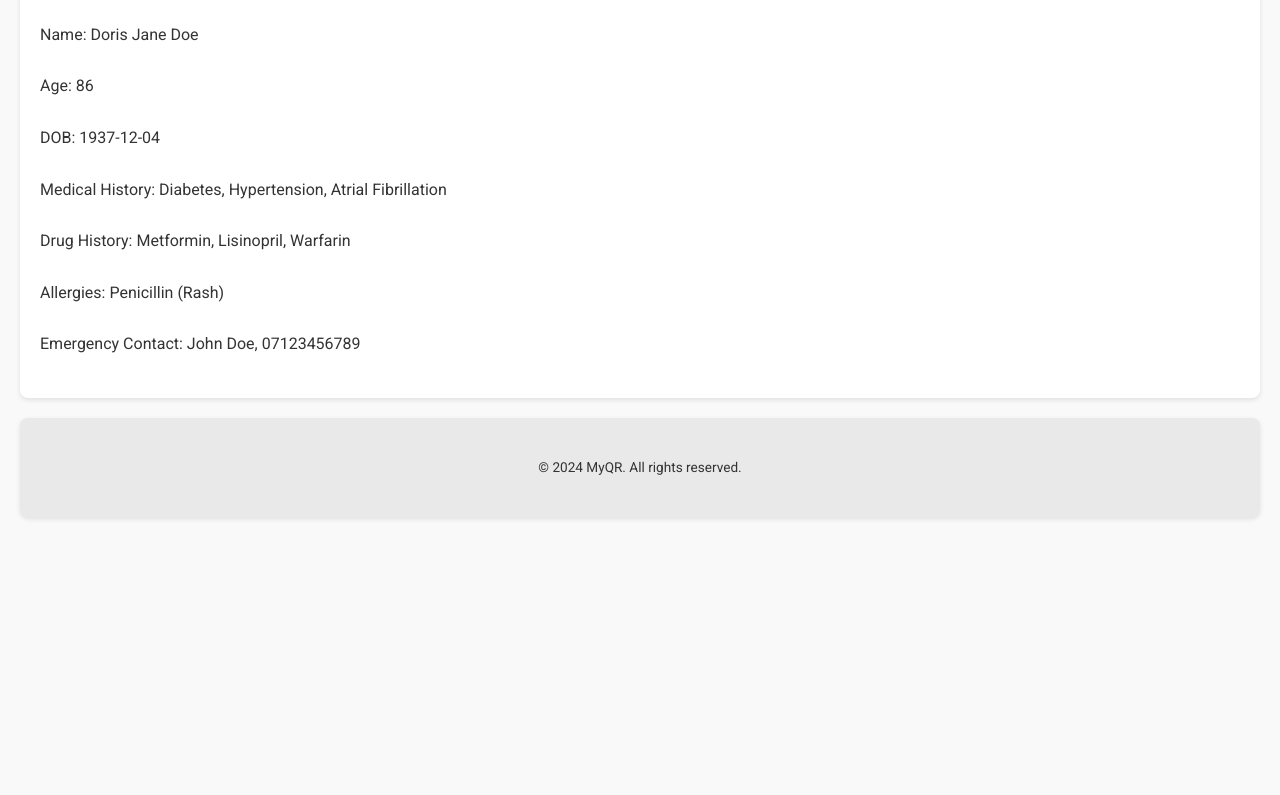
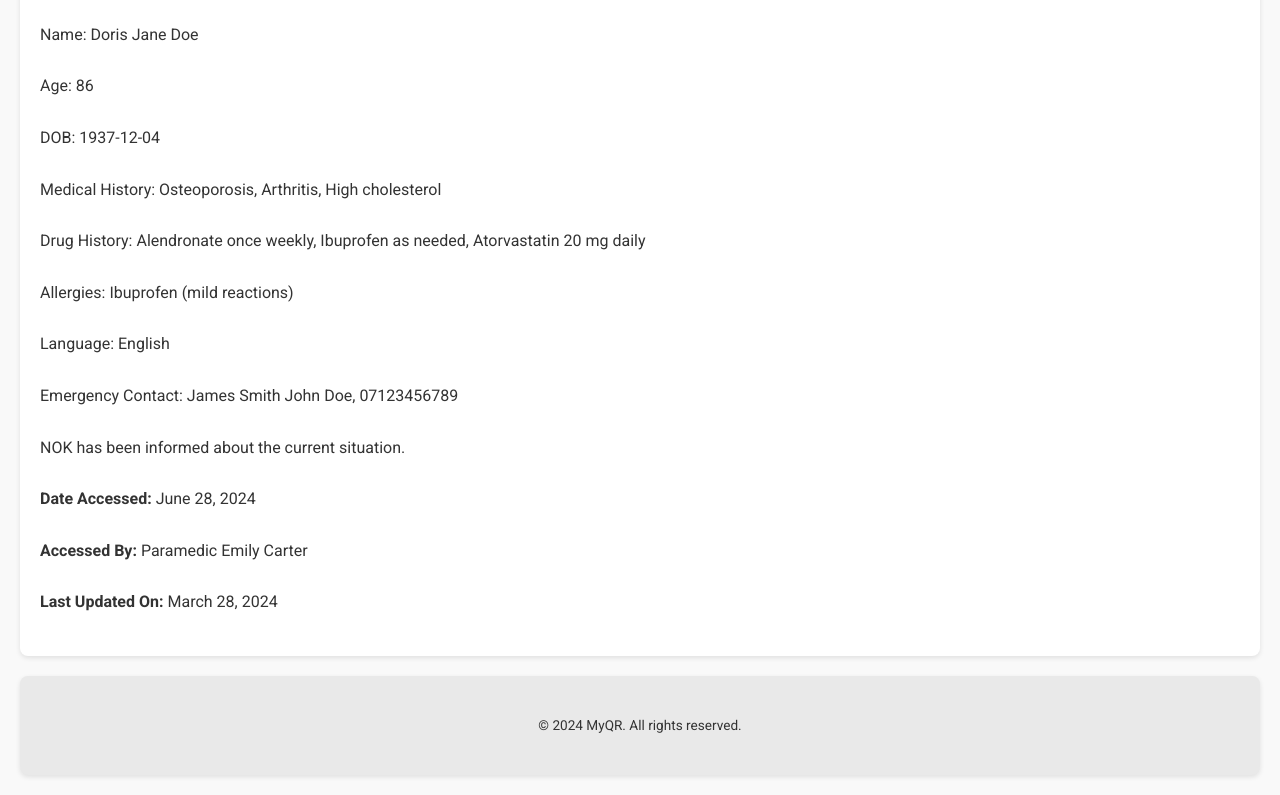
Before and after one commit to siriuswx/myqr, a plain HTML site: page Index.html in a window 1280 px wide. Shown: the part 610-1405 px from the top of the page. Before the commit the page ends 1147 px from the top, so only its background shows below. Drawn offline with Linux system fonts and the light colour scheme.

Commit message:
Update Index.html

```diff
--- a/Index.html
+++ b/Index.html
@@ -17,10 +17,16 @@
             <p>Name: Doris Jane Doe</p>
             <p>Age: 86</p>
             <p>DOB: 1937-12-04</p>
-            <p>Medical History: Diabetes, Hypertension, Atrial Fibrillation</p>
-            <p>Drug History: Metformin, Lisinopril, Warfarin</p>
-            <p>Allergies: Penicillin (Rash)</p>
-            <p>Emergency Contact: John Doe, 07123456789</p>
+            <p>Medical History: Osteoporosis, Arthritis, High cholesterol</p>
+            <p>Drug History: Alendronate once weekly, Ibuprofen as needed, Atorvastatin 20 mg daily</p>
+            <p>Allergies: Ibuprofen (mild reactions)</p>
+            <p>Language: English</p>
+            <p>Emergency Contact: James Smith John Doe, 07123456789</p>
+            <p>NOK has been informed about the current situation.</p>
+            <p><strong>Date Accessed:</strong> June 28, 2024</p>
+            <p><strong>Accessed By:</strong> Paramedic Emily Carter</p>
+            <p><strong>Last Updated On:</strong> March 28, 2024</p>
+
         </section>
     </main>
     <footer>
```
